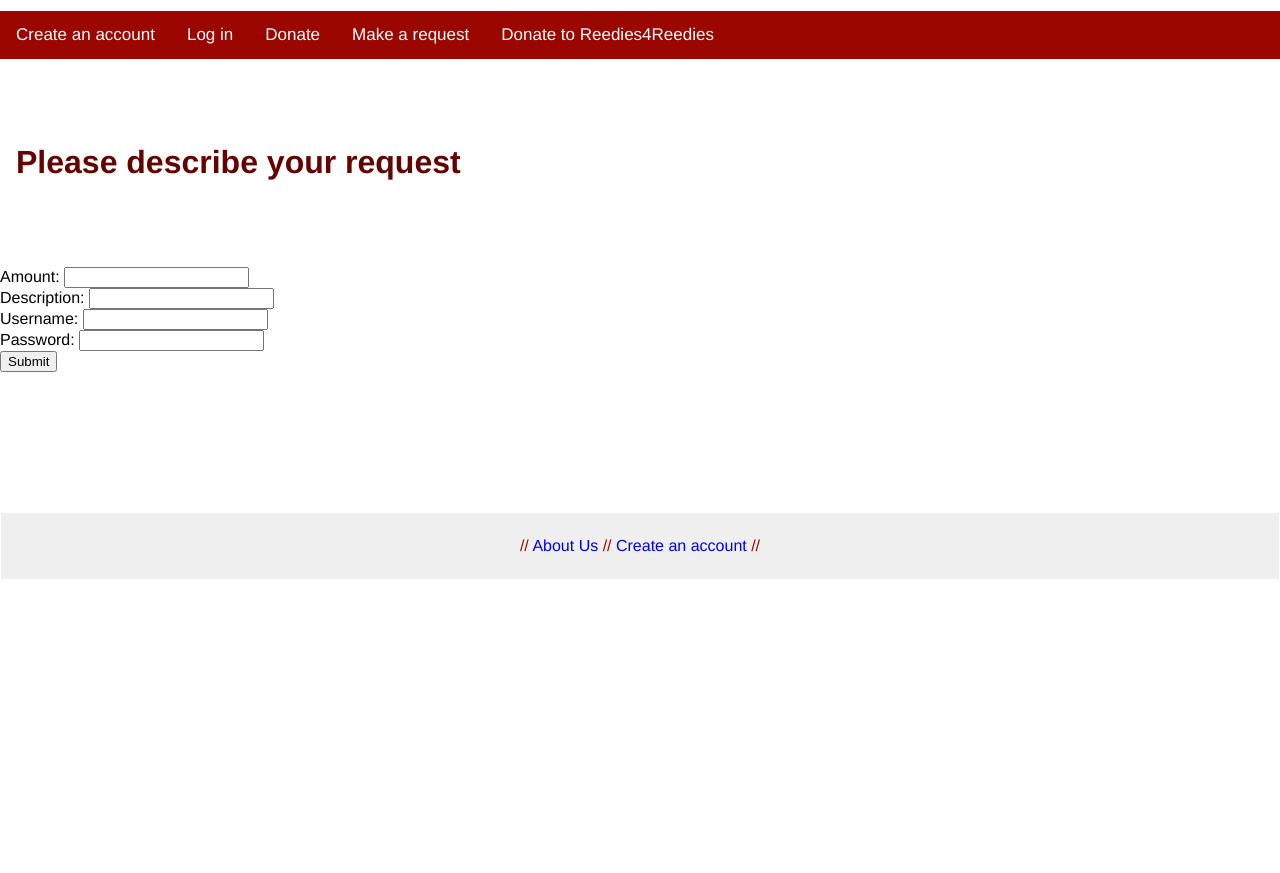
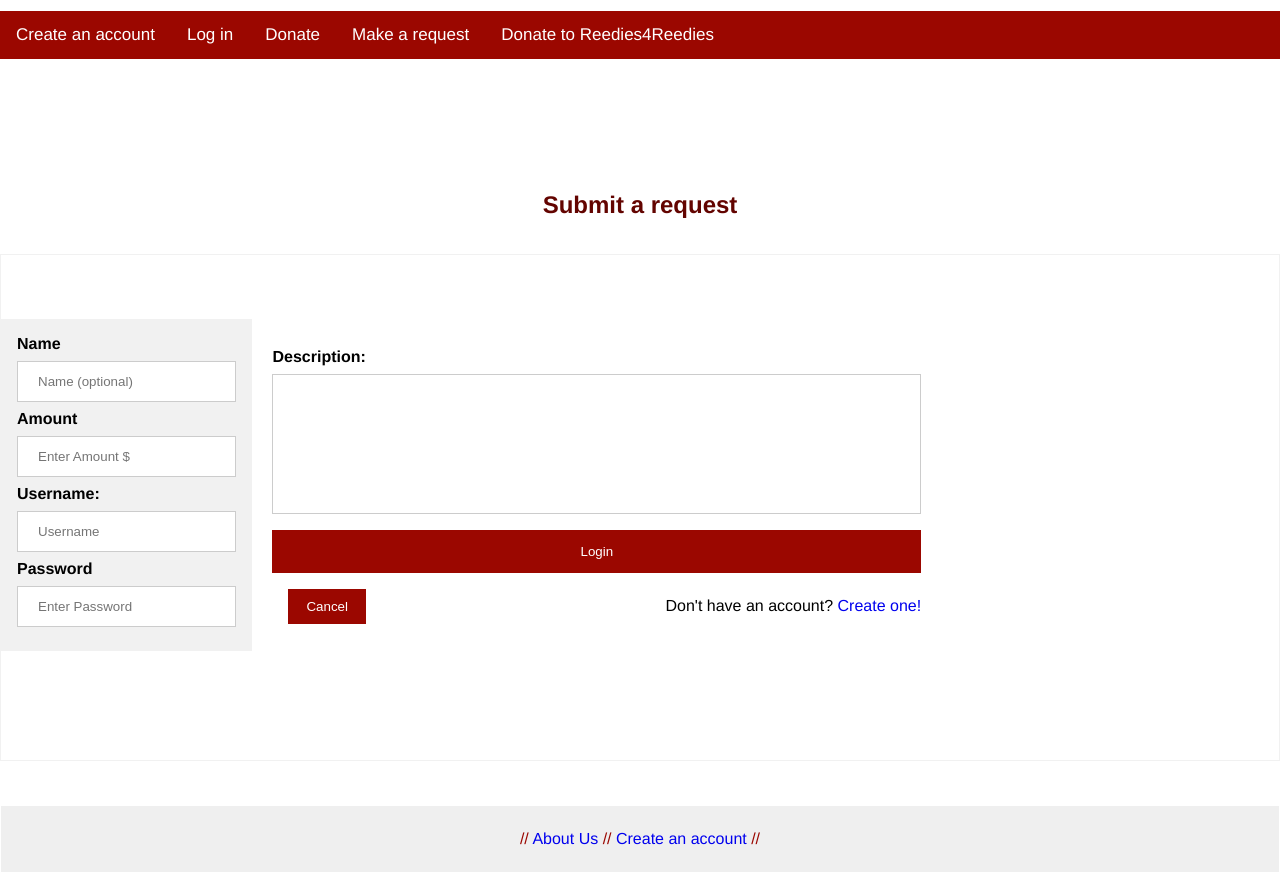
Before and after one commit to reed-college/ReeDistribute, a Flask app: page /open_request in a window 1280 px wide. Shown: the part 230-1103 px from the top of the page. Before the commit the page ends 809 px from the top, so only its background shows below. Run offline with Flask 2, Linux system fonts and the light colour scheme; parts of the project's set-up code (start-up, migrations or seed data) failed here and were passed over.

Commit message:
css and info update

```diff
--- a/templates/request.html
+++ b/templates/request.html
@@ -1,24 +1,118 @@
+
+
 <head>
-<title>ask</title>
 {% extends "basic.html" %}
 {% block content %}
 <head>
-    <title>home</title>
+    <title>Create Account</title>
+<style>
+form {
+    border: 1px solid #f1f1f1;
+}
+input[type=name], input[type=number], input[type=user], input[type=password] {
+    padding: 12px 20px;
+    margin: 8px 0;
+    display: inline;
+    border: 1px solid #ccc;
+    box-sizing: border-box;
+}
+
+textarea {
+    resize: none;
+    width: 100%;
+    height: 20%;
+    padding: 12px 12px;
+    margin: 8px 0;
+    display: inline-block;
+    border: 1px solid #ccc;
+/*    box-sizing: border-box;*/
+}
+
+button {
+    background-color: #9b0700;
+    color: white;
+    padding: 14px 20px;
+    margin: 8px 0;
+    border: none;
+    cursor: pointer;
+    width: 100%;
+}
+button:hover {
+    opacity: 0.8;
+}
+
+label {
+    display: block;
+    text-align: left;
+}
+
+.cancelbtn {
+    width: auto;
+    padding: 10px 18px;
+    background-color: #9b0700;
+}
+
+.container {
+    padding: 16px;
+    word-spacing: 20%;
+    display: inline-block;
+}
+a.container {
+    padding:10px;
+}
+span.psw {
+    float: right;
+    padding-top: 16px;
+}
+h2 {
+    text-align: center;
+    font-family: "Helvetica Neue";
+}
+/* Change styles for span and cancel button on extra small screens */
+@media screen and (max-width: 300px) {
+    span.psw {
+       display: block;
+       float: none;
+    }
+    .cancelbtn {
+       width: 100%;
+    }
+}
+</style>
 </head>
 <body>
-    <h1> Please describe your request </h1>
-    <p>
-    <form action="/submit-request" method="POST">
+<p>
+<body>
 
-    Amount: <input type="number" name="amt" required><br>
-    Description:  <input type="text" name="dscrp" required><br>
-    Username: <input type="text" name="uname" required><br>
-    Password: <input type="text" name="psw" required><br>
+<h2>Submit a request</h2>
 
+<form action="/basic" method="post">
+<p>
+  <div class="container" type="req" style="background-color:#f1f1f1">
+    <label><b>Name</b></label>
+    <input type="name" placeholder="Name (optional)" name="nme">
 
-    <button type="submit">Submit</button></a>
+    <label><b>Amount</b></label>
+    <input type="number" placeholder="Enter Amount $" name="amt" required><br>
 
-    </p>
+    <label><b>Username:</b></label>
+    <input type="user" placeholder="Username" name="uname" required>
+
+    <label><b>Password</b></label>
+    <input type="password" placeholder="Enter Password" name="pwd" required></br>
+
+  </div>
+  <div class="container" >
+    <label><b>Description:</b></label>
+    <textarea></textarea>
+
+    <button type="submit">Login</button>
+  <div class="container" style="display:inline">
+    <button type="button" class="cancelbtn">Cancel</button>
+    <span class="psw">Don't have an account? <a href="/create_account">Create one!</a></span>
+
+  </div>
+  </p>
 </body>
 {% endblock %}
 </head>
```
